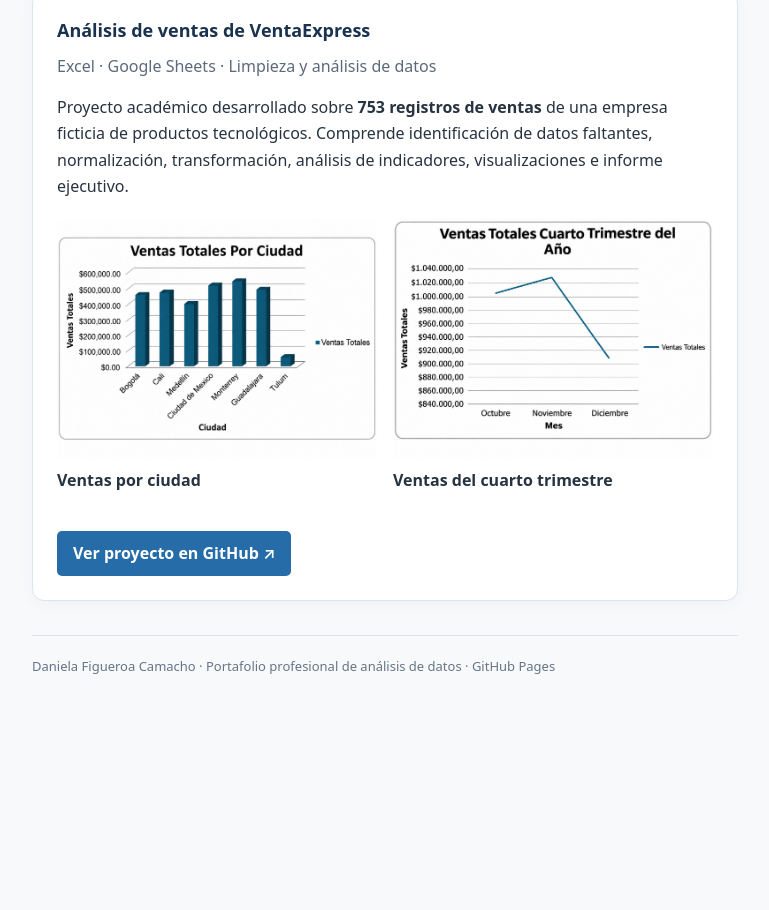
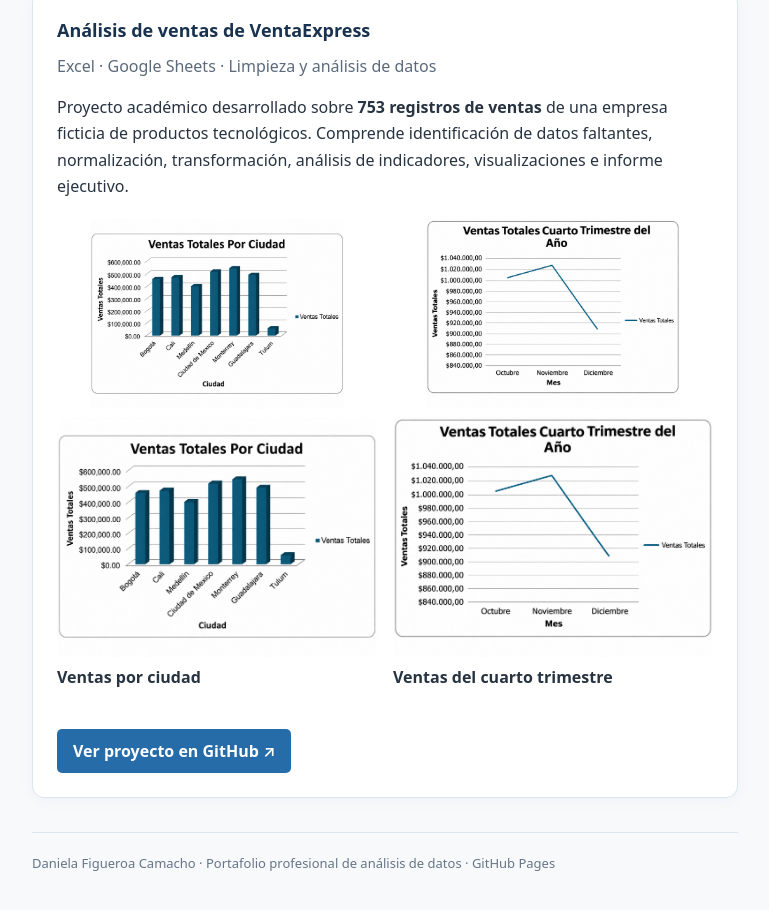
Before and after one commit to dafica/dafica.github.io, a plain HTML site: page index.html in a window 1280 px wide. Shown: the part 1251-2161 px from the top of the page, without its empty margins (424-1193 px from the left). Before the commit the page ends 1982 px from the top, so only its background shows below. Drawn offline with Linux system fonts and the light colour scheme.

Commit message:
Unificar tamaño de gráficos

```diff
--- a/index.html
+++ b/index.html
@@ -90,11 +90,19 @@
 
 <div style="display:grid;grid-template-columns:repeat(auto-fit,minmax(240px,1fr));gap:16px;margin:20px 0;">
   <div>
-    <img src="ventas-por-ciudad.png.png.png" alt="Gráfico de ventas por ciudad de VentaExpress" style="width:100%;border-radius:8px;">
+<a href="ventas-por-ciudad.png.png.png" target="_blank" rel="noopener noreferrer" title="Ampliar gráfico">
+  <img src="ventas-por-ciudad.png.png.png" alt="Ventas por ciudad" style="width:100%;height:190px;object-fit:contain;border-radius:8px;cursor:zoom-in;">
+</a>
+  <img src="ventas-por-ciudad.png.png.png" alt="Gráfico de ventas por ciudad" style="width:100%;border-radius:8px;cursor:zoom-in;">
+</a>
     <p><strong>Ventas por ciudad</strong></p>
   </div>
   <div>
-    <img src="ventas-trimestre.png.png.png" alt="Gráfico de ventas del cuarto trimestre de VentaExpress" style="width:100%;border-radius:8px;">
+<a href="ventas-trimestre.png.png.png" target="_blank" rel="noopener noreferrer" title="Ampliar gráfico">
+  <img src="ventas-trimestre.png.png.png" alt="Ventas del cuarto trimestre" style="width:100%;height:190px;object-fit:contain;border-radius:8px;cursor:zoom-in;">
+</a>
+  <img src="ventas-trimestre.png.png.png" alt="Gráfico de ventas del cuarto trimestre" style="width:100%;border-radius:8px;cursor:zoom-in;">
+</a>
     <p><strong>Ventas del cuarto trimestre</strong></p>
   </div>
 </div>
```
